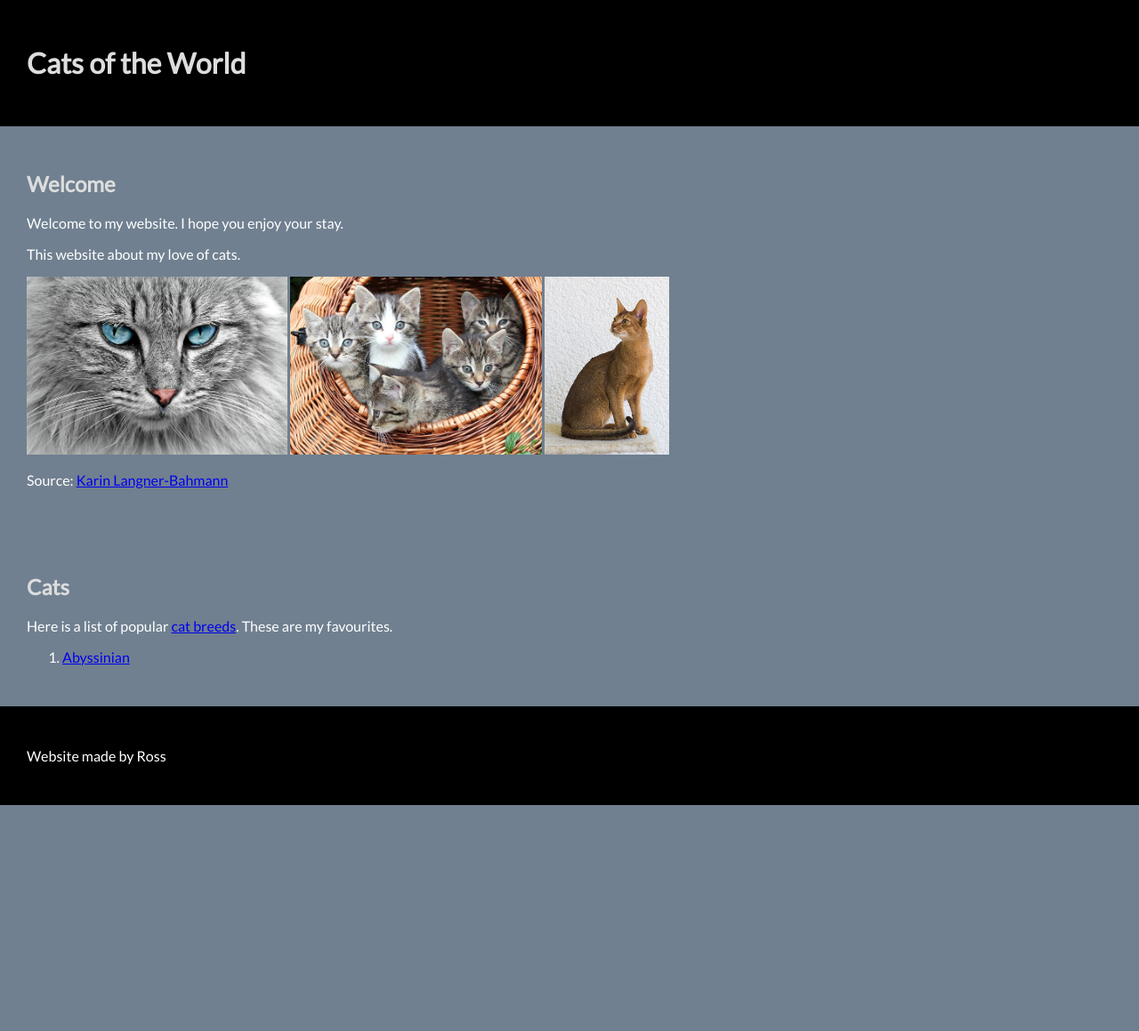
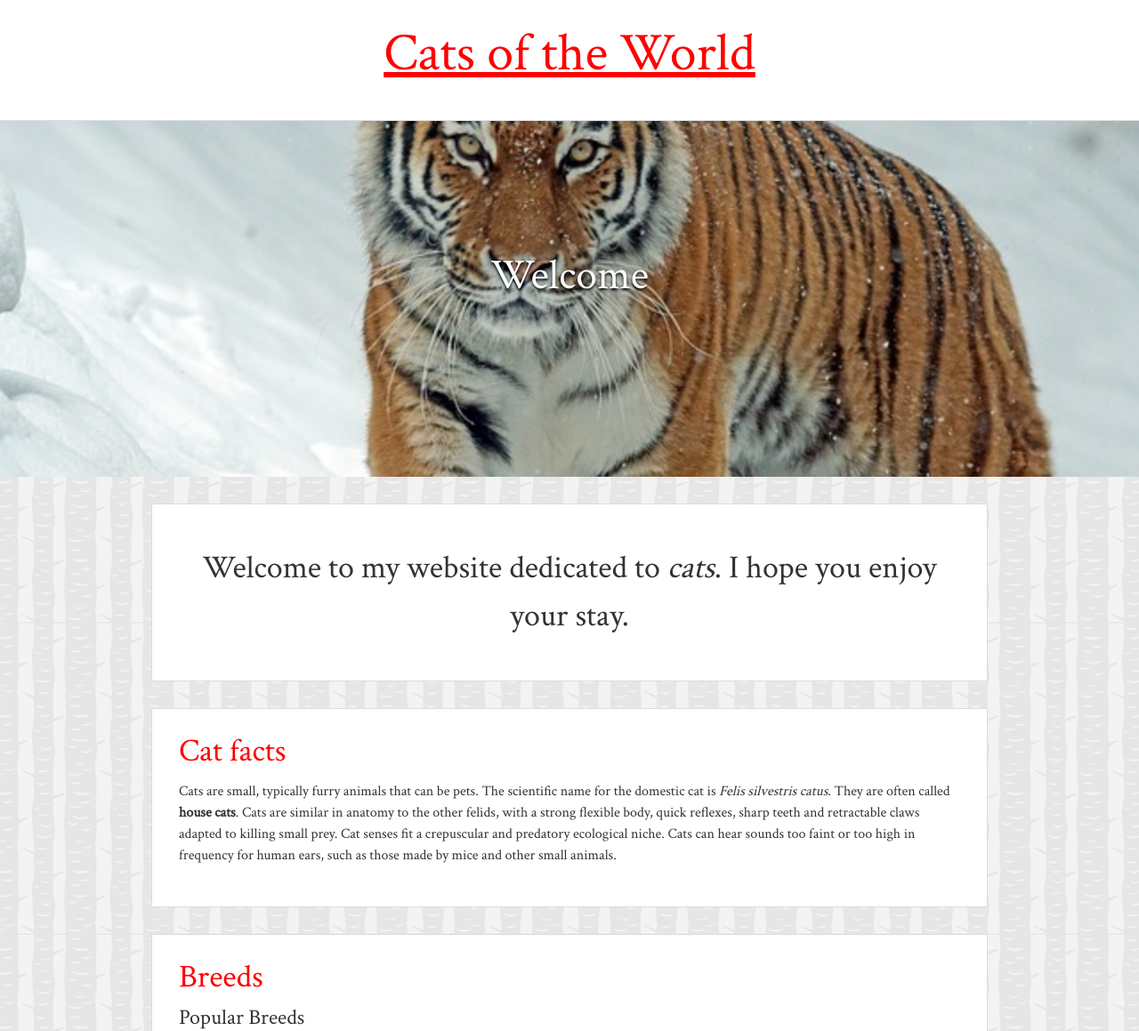
Before and after one commit to rossnoble/fntc-prince-rupert-2018, a plain HTML site: page index.html in a window 1280 px wide. Shown: the top 1159 px of the page at 89% size. Before the commit the page ends 905 px from the top, so only its background shows below. Drawn offline with Linux system fonts and the light colour scheme.

Commit message:
Added image banner and containers

```diff
--- a/index.html
+++ b/index.html
@@ -4,7 +4,8 @@
   <title>Ross's Website</title>
   <meta charset="utf-8">
   <link href="style.css" rel="stylesheet">
-  <link href="https://fonts.googleapis.com/css?family=Lato" rel="stylesheet">
+  <link href="https://fonts.googleapis.com/css?family=Crimson+Text" rel="stylesheet">
+
 </head>
 <body>
   <!--
@@ -12,31 +13,52 @@
   -->
 
   <header>
-    <h1>Cats of the World</h1>
+    <h1 class="title">Cats of the World</h1>
   </header>
 
-  <section>
+  <div class="banner">
     <h1>Welcome</h1>
-    <p>Welcome to my website. I hope you enjoy your stay.</p>
-    <p>This website about my love of cats.</p>
-    <img src="images/cat-grey.jpg" alt="Grey cat" height="200" />
-    <img src="images/kittens.jpg" alt="Kittens" height="200" />
-    <img src="images/abyssinian.jpg" alt="Abyssinian cat" height="200" />
-    <p>Source: <a href="https://commons.wikimedia.org/wiki/File:Gustav_chocolate.jpg">
-      Karin Langner-Bahmann</a></p>
+  </div>
+
+  <div class="container">
+
+    <section class="welcome">
+      <p>Welcome to my website dedicated to <em>cats</em>. I hope you enjoy your stay.</p>
     </section>
 
     <section>
-    <h1>Cats</h1>
+      <h1>Cat facts</h1>
+      <p>Cats are small, typically furry animals that can be pets. The scientific name for the domestic cat is <em>Felis silvestris catus</em>. They are often called <strong>house cats</strong>. Cats are similar in anatomy to the other felids, with a strong flexible body, quick reflexes, sharp teeth and retractable claws adapted to killing small prey. Cat senses fit a crepuscular and predatory ecological niche. Cats can hear sounds too faint or too high in frequency for human ears, such as those made by mice and other small animals.</p>
+    </section>
+
+    <section>
+      <h1>Breeds</h1>
+      <h2>Popular Breeds</h2>
       <p>Here is a list of popular
         <a href="https://en.wikipedia.org/wiki/List_of_cat_breedse" target="_blank">cat breeds</a>. These are my favourites.</p>
       <ol>
         <li>
           <a href="https://en.wikipedia.org/wiki/Abyssinian_cat">Abyssinian</a>
-
+        </li>
+        <li>
+          <a href="https://en.wikipedia.org/wiki/Siamese_cat">Siamese</a>
+        </li>
+        <li>
+          <a href="https://en.wikipedia.org/wiki/Burmese_cat">Burmese</a>
         </li>
       </ol>
     </section>
+
+    <section>
+      <h1>Cat Photos</h1>
+      <img src="images/cat-grey.jpg" alt="Grey cat" />
+      <img src="images/kittens.jpg" alt="Kittens" />
+      <img src="images/cat-siamese.jpg" alt="Siamese" />
+      <img src="images/cat-dark.jpg" aly="Black cat" />
+      <img src="images/cat-yellow-eyes.jpg" aly="Cat with yellow eyes" />
+    </section>
+
+  </div>
 
   <footer id="bottom">
     <p>Website made by Ross</p>
--- a/style.css
+++ b/style.css
@@ -1,33 +1,114 @@
 /*
-* {
-	margin: 0;
-	padding: 0;
-  box-sizing: border-box;
-}
+  Ross's website styles
 */
 
-body {
+* {
+  font-size: 100%;
   margin: 0;
-  background-color: slategray;
-  color: white;
-  font-family: 'Lato', Helvetica, Arial, sans-serif;
+  line-height: 1;
+  box-sizing: border-box;
+  /* border: 1px solid red; */
 }
 
-header,
-footer {
-  background-color: black;
+body {
+  background-color: whiteSmoke;
+  background-image: url(images/tree-bark.png);
+  background-repeat: repeat;
+  color: #333333;
+  font-family: 'Crimson Text', Garamond, sans-serif;
+  font-size: 16px;
+}
+
+header {
+  border-bottom: 1px solid gainsboro;
+  padding: 30px;
+  background-color: white;
+}
+
+.banner {
+  height: 400px;
+  background-image: url(images/tiger.jpg);
+  background-size: cover;
+  background-position: center center;
+}
+
+.banner h1 {
+  text-align: center;
+  padding-top: 150px;
   color: white;
-  padding: 30px;
+  font-size: 48px;
+  text-shadow: 0 2px 3px black;
+}
+
+.title {
+  text-decoration: underline;
+  text-align: center;
+  font-size: 60px;
 }
 
 section {
+  background-color: white;
+  border: 1px solid gainsboro;
   padding: 30px;
+  margin: 30px;
+}
+
+.welcome h1 {
+  text-align: center;
+}
+
+.welcome p {
+  font-size: 36px;
+  text-align: center;
+}
+
+footer {
+  padding: 60px;
+}
+
+h1, h2, h3 {
+  font-weight: normal;
+  text-align: left;
+  margin-bottom: 15px;
 }
 
 h1 {
-  color: #DDDDDD;
+  color: red;
+  font-size: 36px;
 }
 
-footer {
-  clear: both;
+h2 {
+  font-size: 24px;
 }
+
+h3 {
+  font-size: 18px;
+}
+
+p {
+  line-height: 1.5;
+  margin: 15px 0;
+}
+
+ul, ol {
+  margin: 15px 0;
+}
+
+a {
+  color: red;
+  text-decoration: none;
+}
+
+a:hover {
+  text-decoration: underline;
+}
+
+img {
+  width: 400px;
+  height: 300px;
+}
+
+.container {
+  max-width: 1000px;
+  margin: 0 auto;
+}
```
Also changed, not shown: images/abyssinian.jpg (deleted), images/tree-bark.png (added). Lines whose indentation alone changed are shown as unchanged.
